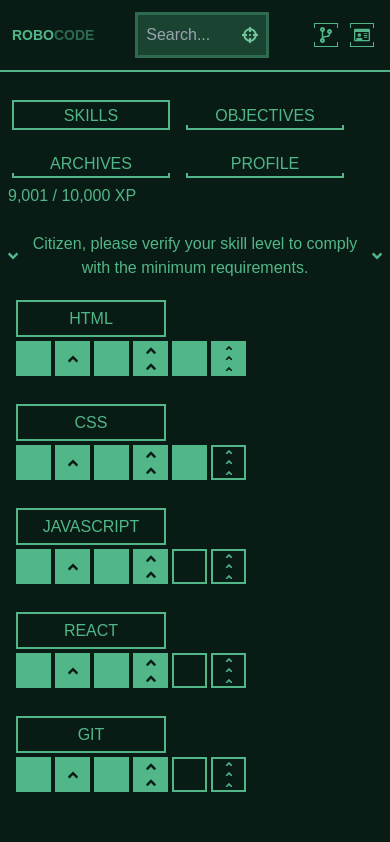
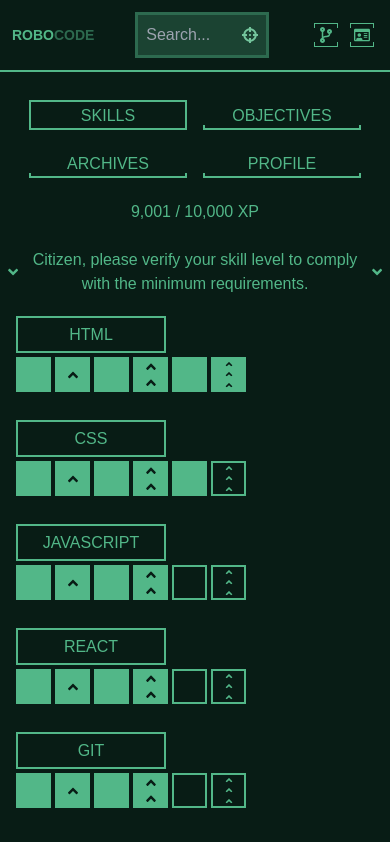
Before and after one commit to Dimterion/MERN-stack, a React (Vite) app in the folder client/: page /about in a window 390 px wide. Shown: the top 842 px of the page. Built offline with nearby package versions, Linux system fonts and the light colour scheme; no server answers; a web font is replaced by a local one.

Commit message:
adjust about page elem

```diff
--- a/client/src/pages/About.jsx
+++ b/client/src/pages/About.jsx
@@ -13,8 +13,8 @@ export default function About() {
     <>
       <Header />
       <section className="about-section">
-        <nav className="flex items-center justify-between flex-wrap px-2 my-6">
-          <ul className="about-ul uppercase flex gap-2 flex-wrap">
+        <nav className="flex items-center justify-center md:justify-between gap-4 flex-wrap px-2 my-6">
+          <ul className="about-ul uppercase flex justify-center gap-2 flex-wrap">
             <li
               className={
                 tab === "skills" ? "about-ulLiActive" : "hover:opacity-80"
```
